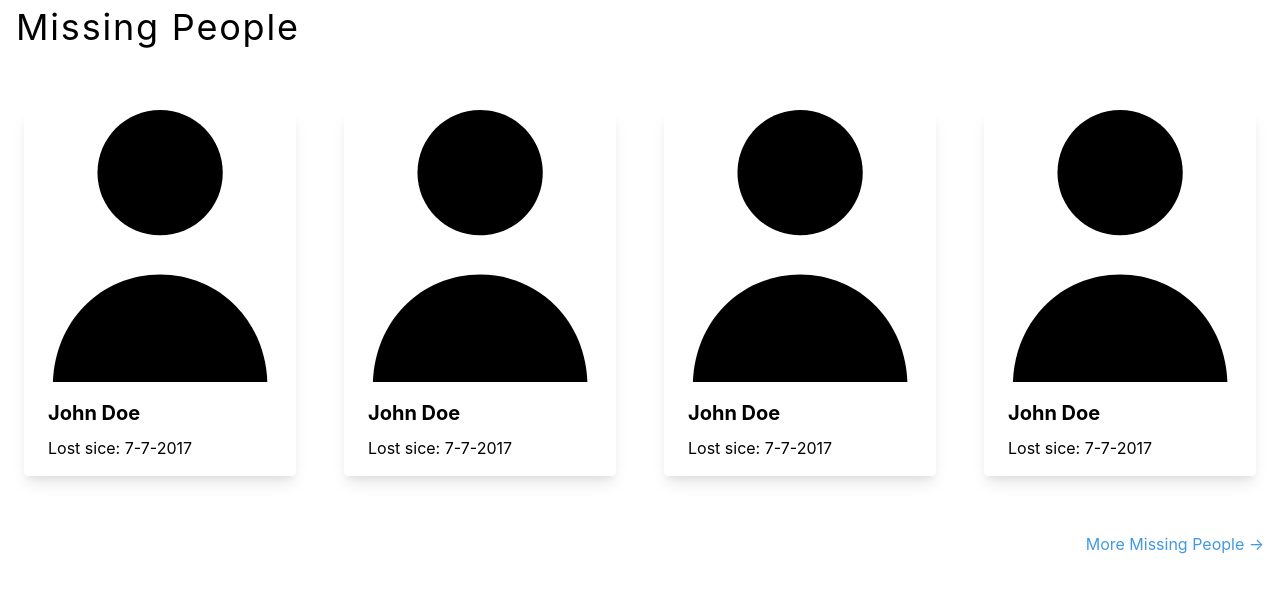
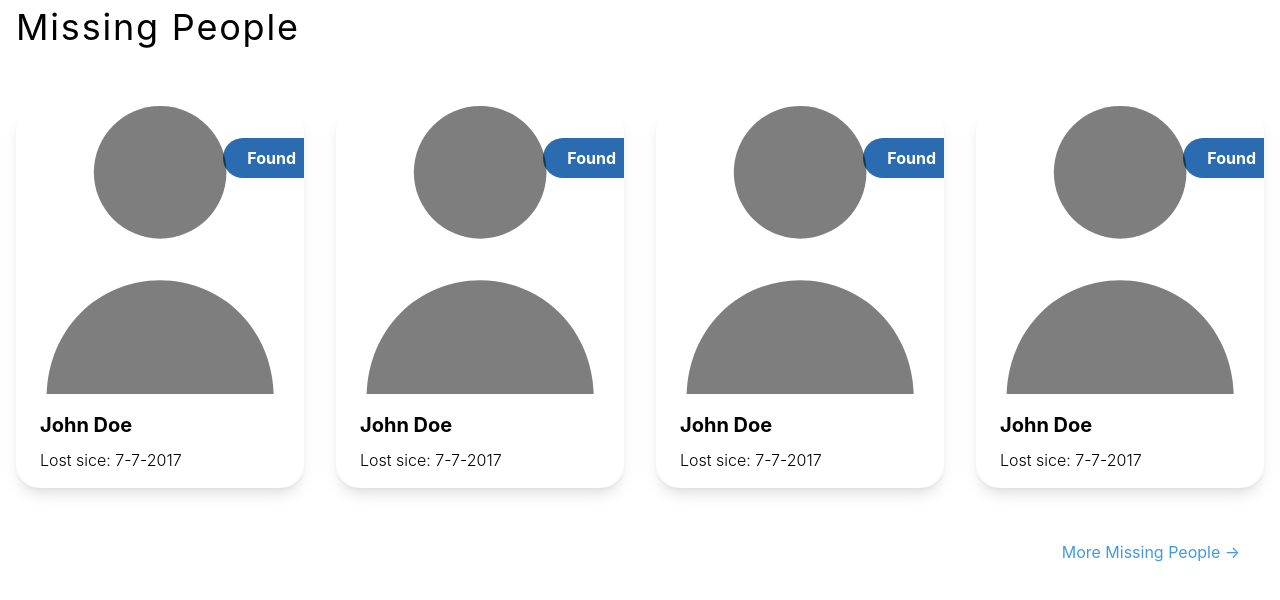
Before and after one commit to ReCoded-Org/capstone-project-findme, a React (Create React App) app: page / in a window 1280 px wide. Shown: the top 600 px of the page. Built offline with nearby package versions, Linux system fonts and the light colour scheme.

Commit message:
Style: enhance missing cards styling
I have enhanced misssing people cards (respnsive + hover)

```diff
--- a/src/components/MissingPersonCard.jsx
+++ b/src/components/MissingPersonCard.jsx
@@ -6,44 +6,65 @@ const MissingPersonCard = ({ userName, lostSince }) => {
 
   const beforeHover = (
     <div
-      className="rounded-t-lg rounded-b-lg px-6 my-4 mx-auto"
+      className="rounded-3xl mx-5 my-3 mx-auto md:mx-4"
       onMouseEnter={() => setfooterCard(1)}
       onMouseLeave={() => setfooterCard(0)}
     >
-      <div className="max-w-xs rounded overflow-hidden shadow-lg sm:self-center sm:mx-auto">
+      <div className="shadow-lg rounded-3xl max-w-xs overflow sm:self-center sm:mx-auto">
+        <div className="relative">
+          <span className="absolute inline-block pr-4 pl-6 py-2 font-bold md:pr-2 md:pl-3 md:py-1 lg:pl-6 lg-pr-4 lg:py-2 bg-blue-700 right-0 text-white rounded-l-3xl mt-8 md:mt-4 lg:mt-8">
+            Found
+          </span>
+
           <img
-          className="hover:opacity-25 cursor-pointer"
+            className="opacity-50 cursor-pointer"
             src={userImage}
             alt="username"
+            width={300}
           />
-        <div className="px-6 py-4 cursor-pointer">
+        </div>
+        <div className="px-6 py-4">
           <div className="font-bold text-xl mb-2">{userName}</div>
-          <p className="text-base">{`Lost sice: ${lostSince}`}</p>
+          <p className="text-base font-light">{`Lost sice: ${lostSince}`}</p>
         </div>
       </div>
     </div>
   );
   const afterHover = (
     <div
-      className="rounded-t-lg rounded-b-lg px-6 my-4 mx-auto"
+      className="rounded-3xl mx-5 my-3 mx-auto md:mx-4"
       onMouseEnter={() => setfooterCard(1)}
       onMouseLeave={() => setfooterCard(0)}
     >
-      <div className="max-w-xs rounded overflow-hidden shadow-lg sm:self-center sm:mx-auto">
+      <div className="shadow-lg rounded-3xl max-w-xs overflow sm:self-center sm:mx-auto">
+        <div className="relative">
+          <span className="absolute inline-block pr-4 pl-6 py-2 font-bold md:pr-2 md:pl-3 md:py-1 lg-pr-4 lg:pl-6 lg:py-2 bg-blue-700 right-0 text-white rounded-l-3xl mt-8 md:mt-4 lg:mt-8">
+            Found
+          </span>
+          <p className="absolute bottom-0 mb-20 mx-10 md:m-auto md:text-xs md:mx-2 md:mb-8 md:leading-3 lg:mx-10 lg:text-base lg:mb-20 lg:leading-tight	">
+            Lorem ipsum dolor sit amet consectetur adipisicing elit. Ut
+            reiciendis aut, laudantium dolorem itaque aliquid.
+          </p>
+          <div className="absolute bottom-0 ml-8 mb-2 md:text-xs md:ml-2 md:mb-1 lg:text-base lg:ml-8 lg:mb-2">
+            <span className="mr-8 md:mr-2 lg:mr-8">Age: 17</span>
+            <span>Location: Sana'a</span>
+          </div>
           <img
-          className="hover:opacity-25 cursor-pointer"
+            className="opacity-25 cursor-pointer"
             src={userImage}
             alt="username"
+            width={300}
           />
-        <div className="px-6 py-4 cursor-pointer bg-blue-700 text-white">
-          <div className="font-bold text-xl mb-2">{userName}</div>
+        </div>
+        <div className="px-6 py-5 md:py-1 lg:py-5 cursor-pointer bg-blue-700 text-white rounded-b-3xl">
+          {/*<div className="font-bold text-xl mb-2">{userName}</div>*/}
           <div className="flex justify-between md:flex-col lg:flex-row xl:flex-row bg-blue-700 ">
             <div className="items-center mt-2">
-              <p className="md:mb-2 mx-4">129 veiws</p>
+              <p className="md:mb-2 mx-4 font-semibold">129 veiws</p>
             </div>
-            <div>
+            <div className=" ">
               <a href="#">
-                <button className="border-2 border-white hover:bg-blue-700 text-white py-2 px-4 mb-2 rounded-full">
+                <button className="border-2 border-white font-semibold  hover:bg-blue-600 text-white py-2 px-4 mb-2 rounded-full">
                   More Details
                 </button>
               </a>
--- a/src/containers/HomePage/MissingPeople.jsx
+++ b/src/containers/HomePage/MissingPeople.jsx
@@ -12,9 +12,10 @@ const HomePage = ({ missingPeople }) => (
       <MissingPersonCard userName="John Doe" lostSince="7-7-2017" />
       <MissingPersonCard userName="John Doe" lostSince="7-7-2017" />
     </div>
-    <p className="mx-4 my-10 text-right text-blue-500">
+    <p className="mr-10 my-10 text-right text-blue-500">
       <a href="#">
-        More Missing People &rarr;{/** this utf for -> [right arrow icon] */}
+        <span className="">More Missing People &rarr;</span>
+        {/** this utf for -> [right arrow icon] */}
       </a>
     </p>
   </div>
```
Lines whose indentation alone changed are shown as unchanged.
